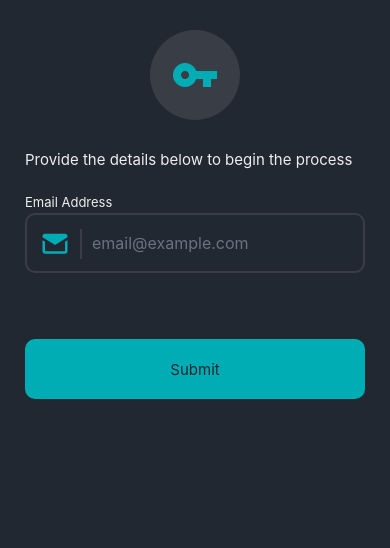
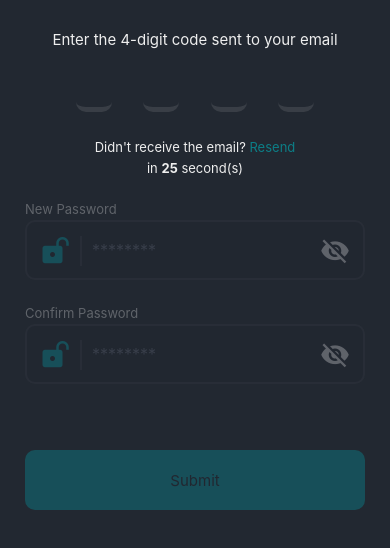
Before and after one commit to canadaprogrammer/rn-login-system, a React Native app: screen / in a window 390 px wide. Shown: the top 548 px of the page. Built offline with nearby package versions, Linux system fonts and the light colour scheme.

Commit message:
reset password screen

```diff
--- a/App.js
+++ b/App.js
@@ -1,11 +1,11 @@
 import { StatusBar } from 'expo-status-bar';
-import ForgotPassword from './screens/ForgotPassword';
+import ResetPassword from './screens/ResetPassword';
 
 export default function App() {
   return (
     <>
       <StatusBar style='light' />
-      <ForgotPassword />
+      <ResetPassword />
     </>
   );
 }
--- /dev/null
+++ b/screens/ResetPassword.js
@@ -0,0 +1,160 @@
+import React, { useState } from 'react';
+import MainContainer from '../components/Containers/MainContainer';
+import KeyboardAvoidingContainer from '../components/Containers/KeyboardAvoidingContainer';
+import RegularText from '../components/Texts/RegularText';
+import StyledTextInput from '../components/Inputs/StyledTextInput';
+import { Formik } from 'formik';
+import MsgBox from '../components/Texts/MsgBox';
+import RegularButton from '../components/Buttons/RegularButton';
+import { ActivityIndicator } from 'react-native';
+import { colors } from '../components/colors';
+import StyledCodeInput from '../components/Inputs/StyledCodeInput';
+import ResendTimer from '../components/Timers/ResendTimer';
+import styled from 'styled-components/native';
+
+const { primary } = colors;
+
+const FormWrapper = styled.View`
+  ${(props) => {
+    return props.pinReady ? `opacity: 1` : `opacity: 0.3`;
+  }}
+`;
+
+const ResetPassword = () => {
+  const [message, setMessage] = useState('');
+  const [isSuccessMessage, setIsSuccessMessage] = useState(false);
+
+  // Code Input
+  const MAX_CODE_LENGTH = 4;
+  const [code, setCode] = useState('');
+  const [pinReady, setPinReady] = useState(false);
+
+  // Resending Email
+  const [activeResend, setActiveResend] = useState(false);
+  const [resendStatus, setResendStatus] = useState('Resend');
+  const [resendingEmail, setResendingEmail] = useState(false);
+
+  const resendEmail = async (triggerTimer) => {
+    try {
+      setResendingEmail(true);
+
+      // Make Request to Backend
+      // Update setResendStatus to 'Failed!' or 'Sent!'
+
+      setResendingEmail(false);
+      // Hold on Briefly
+      setTimeout(() => {
+        setResendStatus('Resend');
+        setActiveResend(false);
+        triggerTimer();
+      }, 5000);
+    } catch (error) {
+      setResendingEmail(false);
+      setResendStatus('Failed!');
+      alert('Email Resend Failed: ' + error.message);
+    }
+  };
+
+  const handleOnSubmit = async (credentials, setSubmitting) => {
+    try {
+      setMessage(null);
+      // call backend
+
+      // move to next page
+
+      setSubmitting(false);
+    } catch (error) {
+      setMessage(`Request Failed: ${error.message}`);
+      setSubmitting(false);
+    }
+  };
+
+  return (
+    <MainContainer>
+      <KeyboardAvoidingContainer>
+        <RegularText style={{ textAlign: 'center' }}>
+          Enter the 4-digit code sent to your email
+        </RegularText>
+        <StyledCodeInput
+          code={code}
+          setCode={setCode}
+          maxLength={MAX_CODE_LENGTH}
+          setPinReady={setPinReady}
+        />
+        <ResendTimer
+          activeResend={activeResend}
+          setActiveResend={setActiveResend}
+          resendStatus={resendStatus}
+          resendingEmail={resendingEmail}
+          resendEmail={resendEmail}
+          style={{ marginBottom: 25 }}
+        />
+        <Formik
+          initialValues={{ newPassword: '', confirmNewPassword: '' }}
+          onSubmit={(values, { setSubmitting }) => {
+            if (values.newPassword == '' || values.confirmNewPassword == '') {
+              setMessage('Please fill in all fields');
+              setSubmitting(false);
+            } else if (values.newPassword !== values.confirmNewPassword) {
+              setMessage('Confirm password does not matched');
+              setSubmitting(false);
+            } else {
+              handleOnSubmit(values, setSubmitting);
+            }
+          }}
+        >
+          {({
+            handleChange,
+            handleBlur,
+            values,
+            isSubmitting,
+            handleSubmit,
+          }) => (
+            <FormWrapper pinReady={pinReady}>
+              <StyledTextInput
+                label='New Password'
+                icon='lock-open-variant'
+                placeholder='********'
+                onChangeText={handleChange('newPassword')}
+                onBlur={handleBlur('newPassword')}
+                value={values.newPassword}
+                isPassword={true}
+                style={{ marginBottom: 25 }}
+                editable={pinReady}
+              />
+              <StyledTextInput
+                label='Confirm Password'
+                icon='lock-open-variant'
+                placeholder='********'
+                onChangeText={handleChange('confirmNewPassword')}
+                onBlur={handleBlur('confirmNewPassword')}
+                value={values.confirmNewPassword}
+                isPassword={true}
+                style={{ marginBottom: 25 }}
+                editable={pinReady}
+              />
+              <MsgBox style={{ marginBottom: 25 }} success={isSuccessMessage}>
+                {message || ' '}
+              </MsgBox>
+              {!isSubmitting && (
+                <RegularButton disabled={pinReady} onPress={handleSubmit}>
+                  Submit
+                </RegularButton>
+              )}
+              {isSubmitting && (
+                <RegularButton disabled={true}>
+                  <ActivityIndicator
+                    size='small'
+                    color={primary}
+                  ></ActivityIndicator>
+                </RegularButton>
+              )}
+            </FormWrapper>
+          )}
+        </Formik>
+      </KeyboardAvoidingContainer>
+    </MainContainer>
+  );
+};
+
+export default ResetPassword;
```
Also changed, not shown: 1 other file (tests, documents, lock files or other folders).
